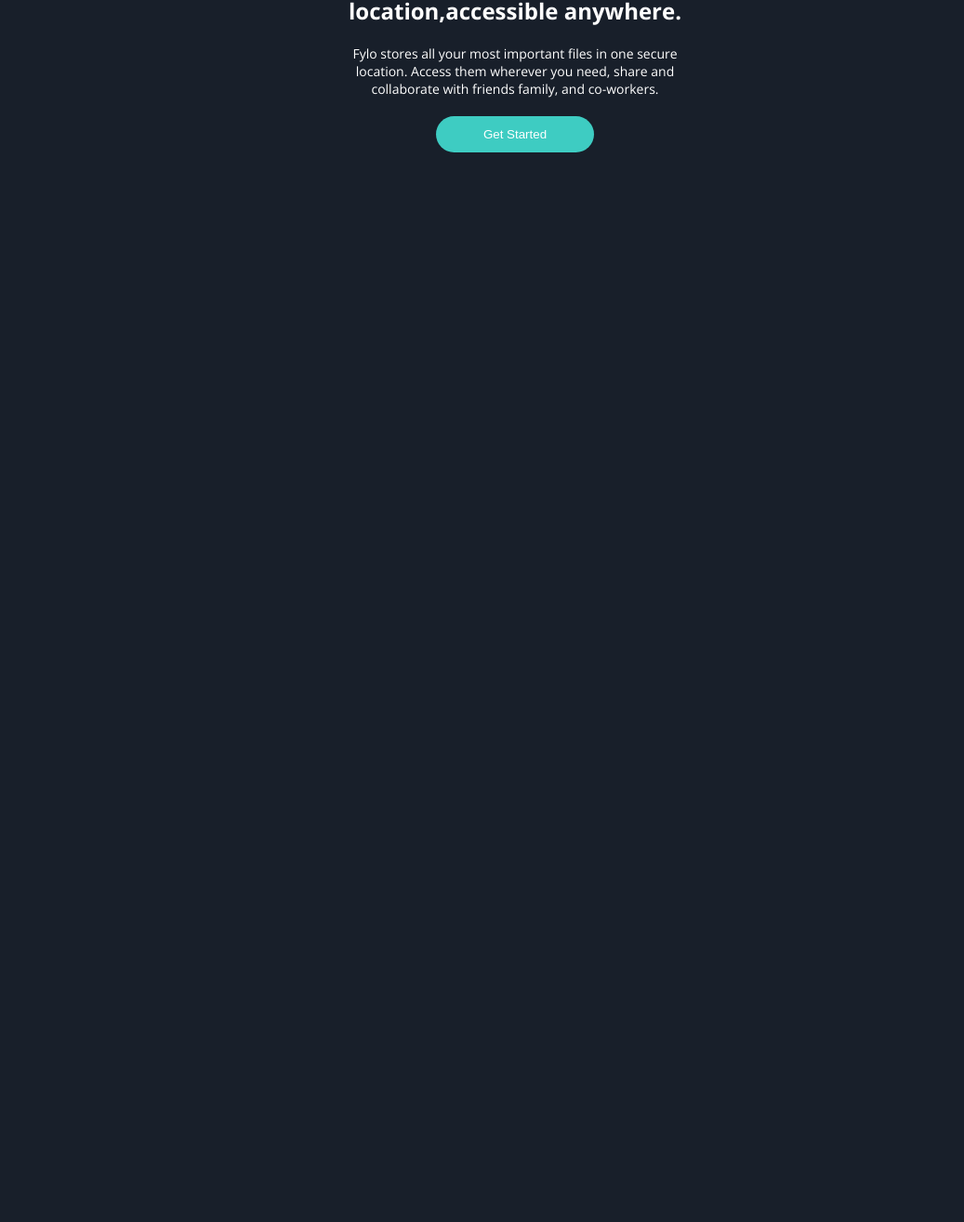
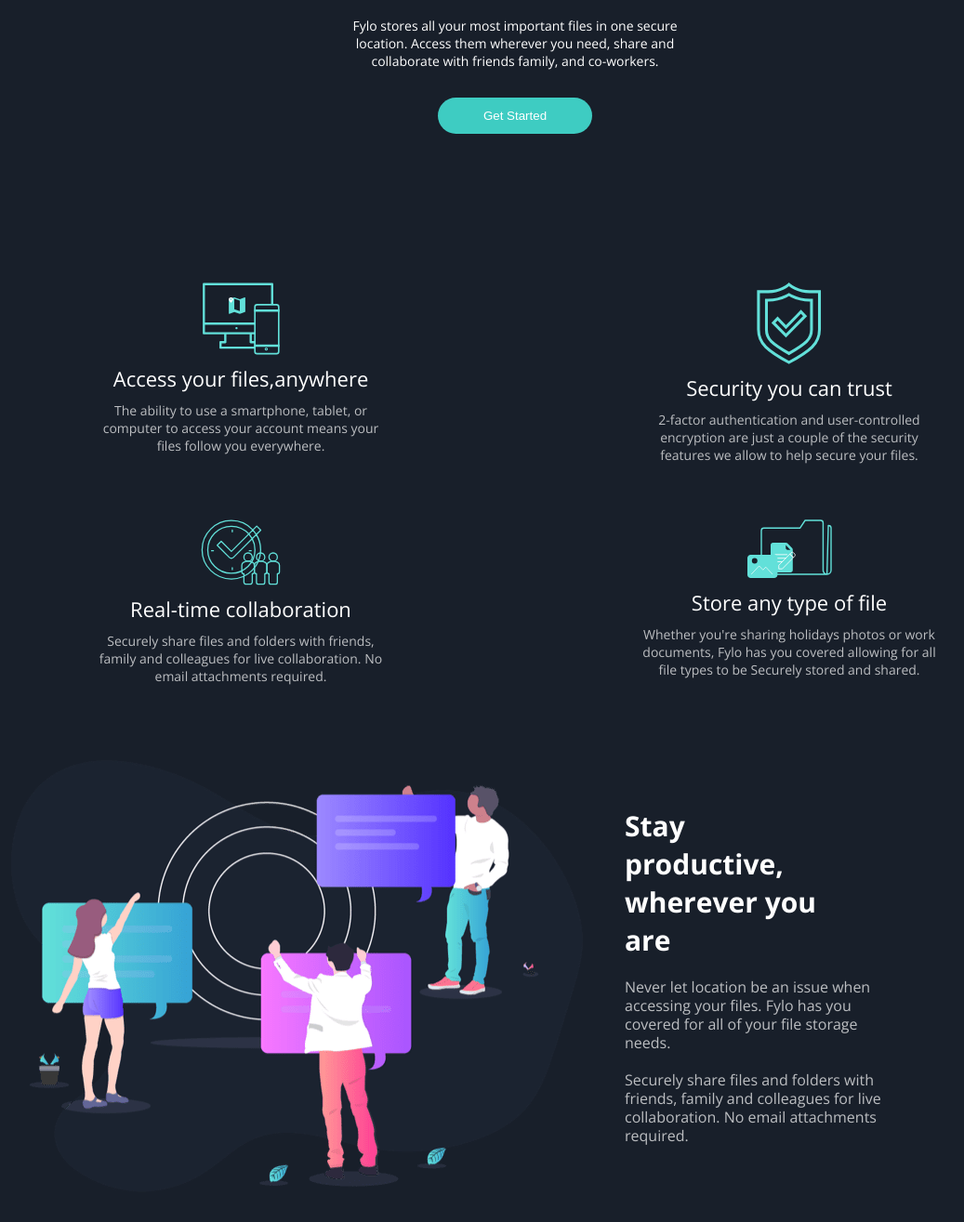
Before and after one commit to Harshil-0707/Landing-page, a plain HTML site: page index.html in a window 1280 px wide. Shown: the part 573-1888 px from the top of the page at 93% size, without its empty margins (86-1123 px from the left). Before the commit the page ends 800 px from the top, so only its background shows below. Drawn offline with nearby package versions, Linux system fonts and the light colour scheme.

Commit message:
added some styles and content

```diff
--- a/index.html
+++ b/index.html
@@ -25,6 +25,50 @@
       <p>Fylo stores all your most important files in one secure location. Access them wherever you need, share and collaborate with friends family, and co-workers.</p>
       <button id="btn">Get Started</button>
     </section>
+    <section id="features">
+        <div id="access-files">
+          <img src="/images/icon-access-anywhere.svg">
+          <div class="head">Access your files,anywhere</div>
+          <p>
+            The ability to use a smartphone, tablet, or computer to access your account means your files follow you everywhere.
+          </p>
+        </div>
+        <div id="security">
+          <img src="/images/icon-security.svg">
+          <div class="head">Security you can trust</div>
+          <p>
+            2-factor authentication and user-controlled encryption are just a couple of the security features we allow to help secure your files.
+          </p>
+        </div>
+        <div id="collaboration">
+          <img src="/images/icon-collaboration.svg">
+          <div class="head">Real-time collaboration</div>
+          <p>
+            Securely share files and folders with friends, family and colleagues for live collaboration. No email attachments required.
+          </p>
+        </div>
+        <div id="storage">
+          <img src="/images/icon-any-file.svg">
+          <div class="head">Store any type of file</div>
+          <p>
+            Whether you're sharing holidays photos or work documents, Fylo has you covered allowing for all file types to be Securely stored and shared.
+          </p>
+        </div>
+    </section>
+    <section id="about-work">
+      <img src="/images/illustration-stay-productive.png">
+      <div id="productive">
+        <h2>Stay productive, wherever you are</h2>
+        <div id="para">
+          <p class="para1">
+            Never let location be an issue when accessing your files. Fylo has you covered for all of your file storage needs.
+          </p>
+          <p class="para2">
+            Securely share files and folders with friends, family and colleagues for live collaboration. No email attachments required.
+          </p>
+        </div>
+      </div>
+    </section>
   </div>
 </body>
 </html>
--- a/style.css
+++ b/style.css
@@ -9,6 +9,7 @@
 body{
     background-repeat: no-repeat;
     background-color: hsl(218, 28%, 13%);
+    padding: 10px 20px;
     /* background-image: url('/images/bg-curvy-desktop.svg'); */
 }
 
@@ -32,10 +33,11 @@ body{
     list-style-type: none;
     display: flex;
     width: 20%;
-    justify-content: space-between;
+    justify-content: space-evenly;
 }
 
 #files{
+    margin: 0 0 10rem 0;
     display: flex;
     flex-direction: column;
     justify-content: center;
@@ -43,7 +45,7 @@ body{
 }
 
 #files img{
-    width: 540px;
+    width: 38%;
 }
 
 #nav-links .link a,
@@ -57,24 +59,32 @@ body{
     text-decoration: underline;
 }
 
-h2{
+#files h2{
+    margin: 14px 0;
     text-align: center;
     color: #fff;
-    width: 540px;
+    width: 24%;
     font-family: 'Open Sans';
+    @media (max-width:1440px) {
+        width:40%;
+    }
 }
 
-p{
+#files p{
     width: 40%;
     text-align: center;
     color: #fff;
     font-size: 14px;
     font-family: 'Open Sans';
-    padding: 0 42px;
+    padding: 0 98px;
     margin: 20px 0;
+    @media (max-width:1440px) {
+        padding: 0 60px;
+    }
 }
 
 button{
+    margin-top: 10px;
     width: 14%;
     padding: 12px 0;
     border: none;
@@ -87,3 +97,118 @@ button:hover{
     cursor: pointer;
     background-color: hsl(176, 56%, 69%);
 }
+
+#features{
+    width: 100%;
+    display: grid;
+    grid-template-columns: 1fr 1fr;
+    grid-template-rows: 1fr 1fr;
+    row-gap: 60px;
+    margin: 0 0 4rem 0;
+}
+
+#features #access-files,
+#features #collaboration,
+#features #security,
+#features #storage{
+    display: flex;
+    flex-direction: column;
+    align-items: center;
+}
+
+#features .head{
+    margin: 10px 0;
+    color: #fff;
+    font-size: 22px;
+    font-family: 'Open Sans';
+}
+
+#features p{
+    color: hsla(0, 0%, 100%, 0.71);
+    font-size: 14px;
+    font-family: 'Open Sans';
+}
+
+#features #access-files p{
+    width: 50%;
+    @media (max-width:1440px){
+        padding: 0 24px;
+    }
+}
+
+#features #collaboration p,
+#features #access-files p,
+#features #security p,
+#features #storage p{
+    width: 50%;
+    @media (max-width:1440px){
+        padding: 0 24px;
+    }
+}
+
+#features #access-files p{
+    padding: 0 28px;
+    text-align: center;
+    @media (max-width:1440px){
+        padding: 0 10px;
+        width: 54%;
+    }
+}
+
+#features #collaboration p{
+    padding: 0 10px;
+    text-align: center;
+    @media (max-width:1440px){
+        padding: 0;
+        width: 54%;
+    }
+}
+
+#features #security p{
+    padding: 0 6px;
+    text-align: center;
+    @media (max-width:1440px){
+        padding: 0 10px;
+        width: 60%;
+    }
+}
+
+#features #storage p{
+    padding: 0 12px;
+    text-align: center;
+    @media (max-width:1440px){
+        padding: 0;
+        width: 54%;
+    }
+}
+
+#about-work{
+    padding: 0 3rem;
+    display: flex;
+    align-items: center;
+}
+
+#about-work img{
+    margin-right: 45px;
+}
+
+#about-work h2{
+    width: 50%;
+    font-size: 30px;
+    color: #fff;
+    font-family: 'Open Sans';
+}
+
+#about-work p{
+    color: hsla(0, 0%, 100%, 0.71);
+    width: 68%;
+    line-height: 20px;
+}
+
+#para{
+    font-family: 'Open Sans';
+}
+
+#about-work .para1{
+    margin: 20px 0;
+}
```
